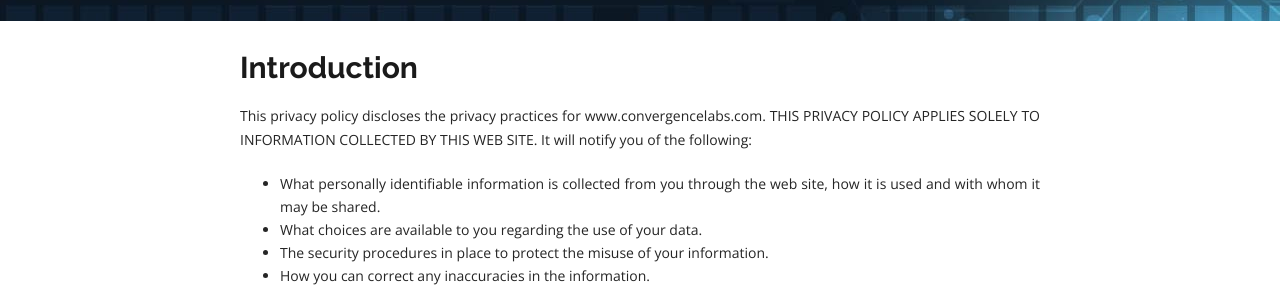
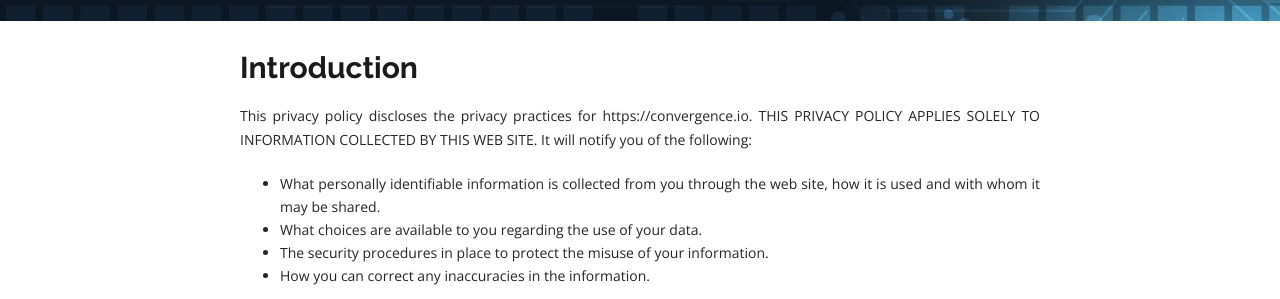
Before and after one commit to convergencelabs/convergence-io, a Jekyll site: the page built from pages/privacy.md, in a window 1280 px wide and 900 px high. Shown: the part 179-478 px from the top of the window. Built offline with Jekyll 4.4.1, drawn with Linux system fonts in a browser that asks for light colours.

Commit message:
Updated title

```diff
--- a/_includes/html-head.html
+++ b/_includes/html-head.html
@@ -1,7 +1,7 @@
 <!DOCTYPE html>
 <html lang="en">
 <head>
-  <title>Convergence{% if page.title %} - {{page.title}}{% endif %}</title>
+  <title>Convergence{% if page.title %}: {{page.title}}{% endif %}</title>
 
   <meta charset="utf-8">
   <meta name="viewport" content="width=device-width, initial-scale=1, maximum-scale=1">
--- a/pages/home.html
+++ b/pages/home.html
@@ -1,4 +1,5 @@
 ---
+title: The Realtime Collaboration App Platform
 layout: default
 permalink: /
 ---
--- a/pages/privacy.md
+++ b/pages/privacy.md
@@ -5,7 +5,7 @@
 ---
 
 ## Introduction
-This privacy policy discloses the privacy practices for www.convergencelabs.com. THIS PRIVACY POLICY APPLIES SOLELY TO INFORMATION COLLECTED BY THIS WEB SITE. It will notify you of the following:
+This privacy policy discloses the privacy practices for https://convergence.io. THIS PRIVACY POLICY APPLIES SOLELY TO INFORMATION COLLECTED BY THIS WEB SITE. It will notify you of the following:
 
 * What personally identifiable information is collected from you through the web site, how it is used and with whom it may be shared.
 * What choices are available to you regarding the use of your data.
```
